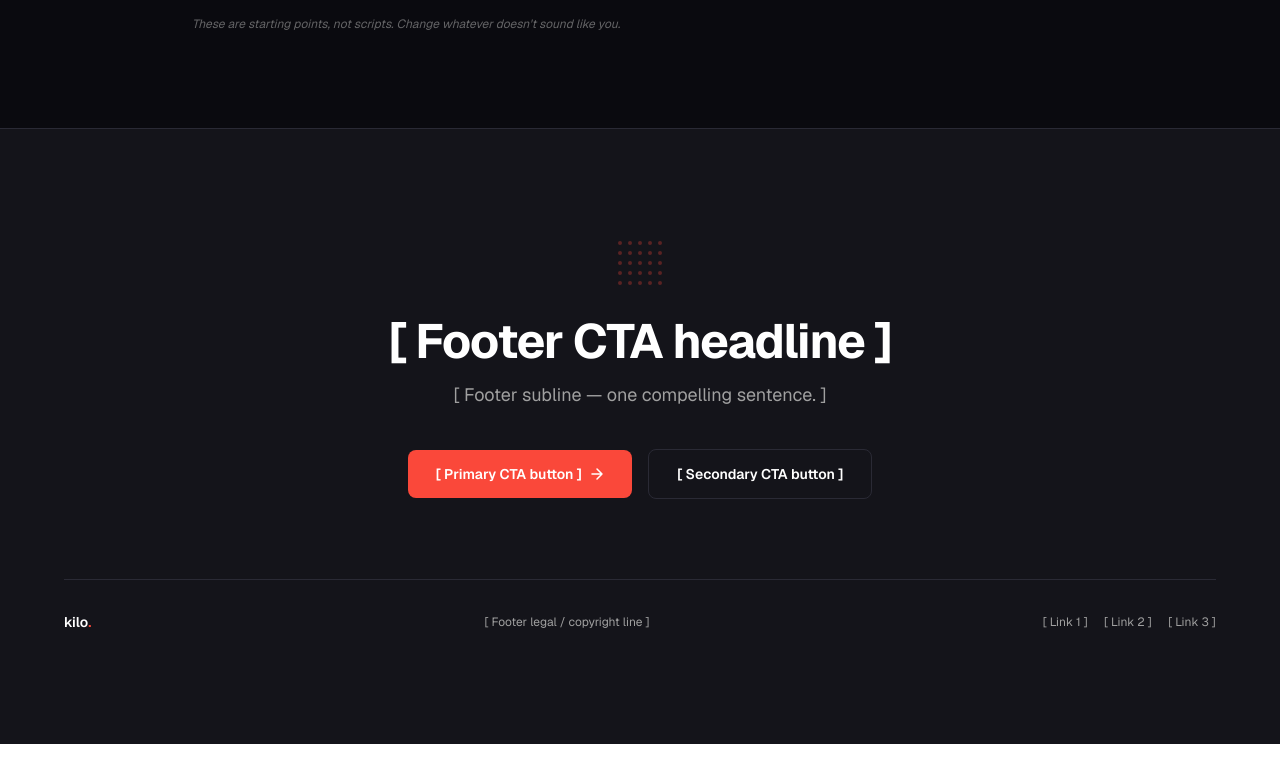
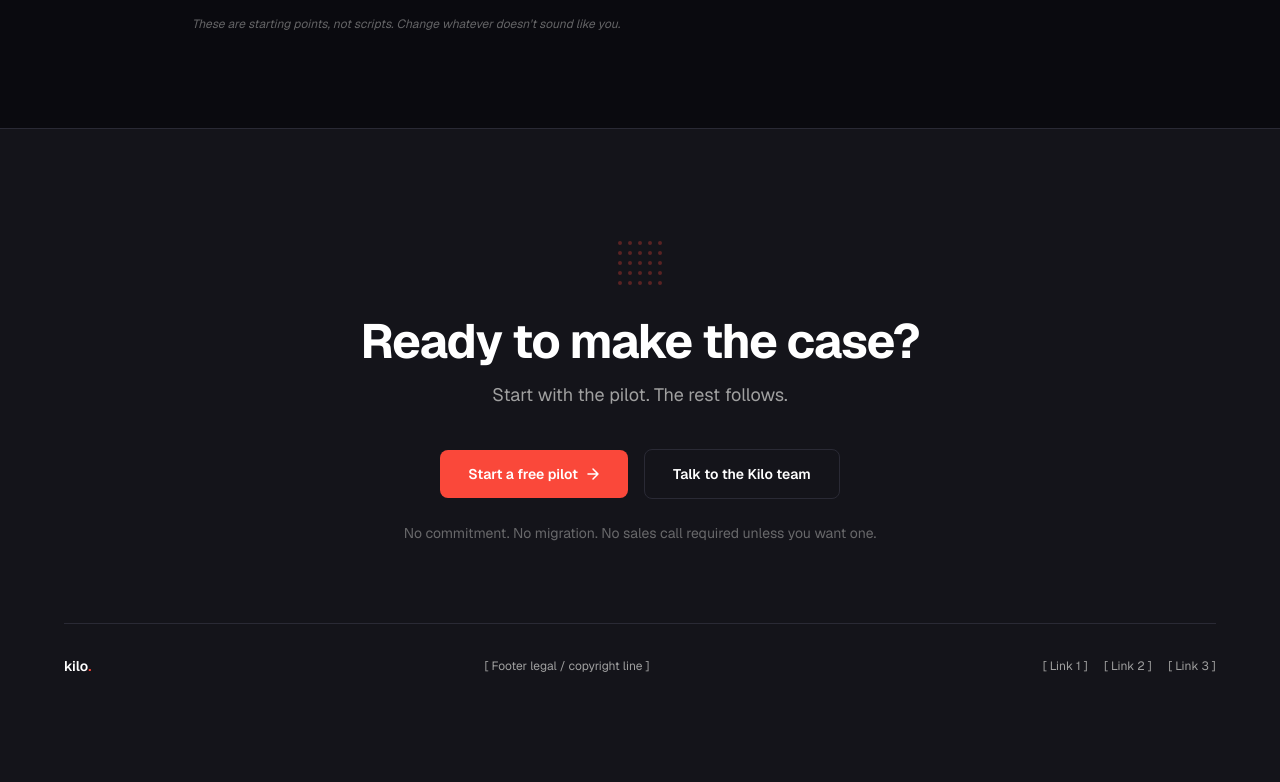
Before and after one commit to ErikIsrani/PitchKilo, a Next.js app: page / in a window 1280 px wide. Shown: the part 4225-5007 px from the top of the page. Before the commit the page ends 4969 px from the top, so only its background shows below. Built offline with nearby package versions, Linux system fonts and the light colour scheme.

Commit message:
Set footer CTA section copy and wire up button links
Headline, subhead, button labels, and small print set.
Buttons converted from <button> to <a> — primary links to
app.kilo.ai, secondary opens mailto:hi@kilocode.ai.

```diff
--- a/src/components/KiloMicrosite.tsx
+++ b/src/components/KiloMicrosite.tsx
@@ -937,25 +937,32 @@ function FooterCTA() {
           data-placeholder-id="footer-headline"
           className="text-4xl sm:text-5xl font-bold text-white tracking-tight mb-4"
         >
-          [ Footer CTA headline ]
+          Ready to make the case?
         </h2>
-        <p className="text-[#a0a0a0] text-lg mb-10">[ Footer subline — one compelling sentence. ]</p>
+        <p className="text-[#a0a0a0] text-lg mb-10">Start with the pilot. The rest follows.</p>
 
         <div className="flex flex-col sm:flex-row items-center justify-center gap-4">
-          <button
+          <a
             data-placeholder-id="footer-cta-1"
-            className="w-full sm:w-auto inline-flex items-center justify-center gap-2 px-7 py-3.5 rounded-lg bg-[#fa483a] hover:bg-[#e03e2f] text-white text-sm font-semibold transition-colors cursor-pointer"
+            href="https://app.kilo.ai"
+            target="_blank"
+            rel="noopener noreferrer"
+            className="w-full sm:w-auto inline-flex items-center justify-center gap-2 px-7 py-3.5 rounded-lg bg-[#fa483a] hover:bg-[#e03e2f] text-white text-sm font-semibold transition-colors"
           >
-            [ Primary CTA button ]
+            Start a free pilot
             <svg width="14" height="14" viewBox="0 0 14 14" fill="none"><path d="M2 7h10M7 2l5 5-5 5" stroke="currentColor" strokeWidth="1.5" strokeLinecap="round" strokeLinejoin="round" /></svg>
-          </button>
-          <button
+          </a>
+          <a
             data-placeholder-id="footer-cta-2"
-            className="w-full sm:w-auto inline-flex items-center justify-center gap-2 px-7 py-3.5 rounded-lg border border-[#2a2a35] hover:border-[#fa483a]/50 text-white text-sm font-semibold transition-colors cursor-pointer"
+            href="mailto:hi@kilocode.ai"
+            className="w-full sm:w-auto inline-flex items-center justify-center gap-2 px-7 py-3.5 rounded-lg border border-[#2a2a35] hover:border-[#fa483a]/50 text-white text-sm font-semibold transition-colors"
           >
-            [ Secondary CTA button ]
-          </button>
+            Talk to the Kilo team
+          </a>
         </div>
+        <p className="mt-6 text-[#a0a0a0]/60 text-sm">
+          No commitment. No migration. No sales call required unless you want one.
+        </p>
       </div>
 
       {/* Minimal footer */}
```
